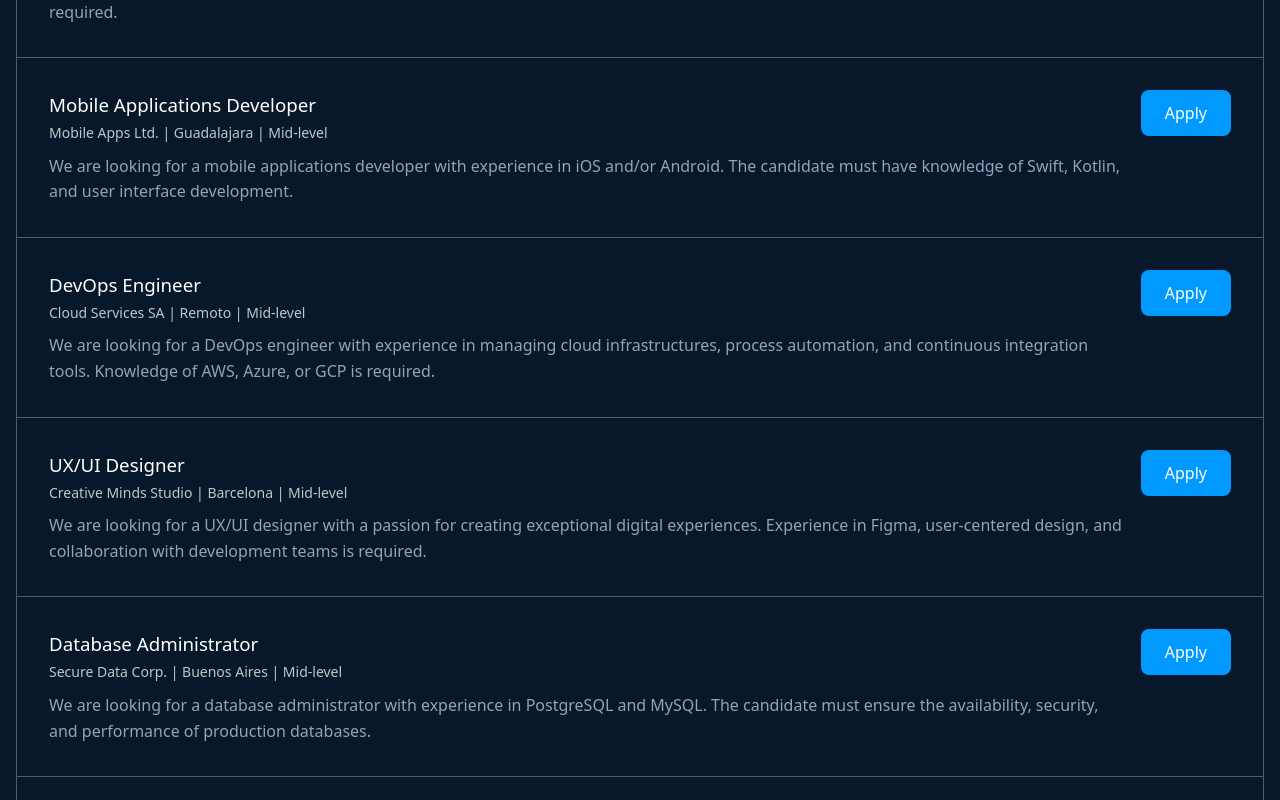
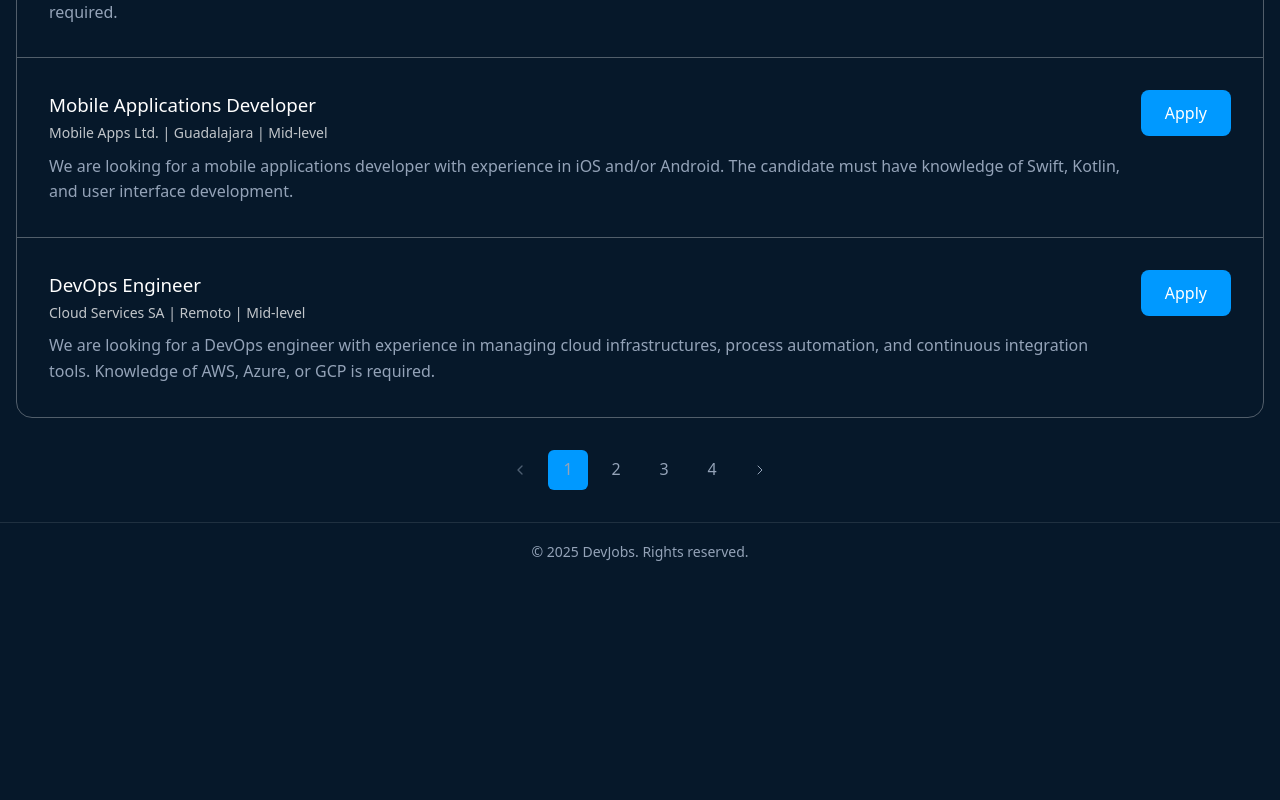
Before and after one commit to anagarcia791/jscamp, a React (Vite) app: page / in a window 1280 px wide. Shown: the part 642-1442 px from the top of the page. After the commit the page ends 1222 px from the top, so only its background shows below. Built offline with nearby package versions, Linux system fonts and the light colour scheme.

Commit message:
componenets updated

```diff
--- a/src/Jobs.jsx
+++ b/src/Jobs.jsx
@@ -1,26 +1,44 @@
-import { Header, SearchBar, JobCard, Footer } from "./components";
+import { useState } from "react";
+
+import {
+  Header,
+  SearchForm,
+  JobListing,
+  Pagination,
+  Footer,
+} from "./components";
 import data from "../data/data.json";
 
+const RESULTS_PER_PAGE = 4;
+
 function App() {
+  const [currentPage, setCurrentPage] = useState(1);
+  const totalPages = Math.ceil(data.jobs.length / RESULTS_PER_PAGE);
+
+  const handlePageChange = (page) => {
+    setCurrentPage(page);
+  };
+
+  const pagedResults = data.jobs.slice(
+    (currentPage - 1) * RESULTS_PER_PAGE, // page 1 -> 0, page 2 -> 5, page 3 -> 10
+    currentPage * RESULTS_PER_PAGE // page 1 -> 5, page 2 -> 10, page 3 -> 15
+  );
+
   return (
     <>
       <Header />
       <main>
         <section className="jobs-search">
-          <h1>Find your next job</h1>
-          <p>Explore thousands of opportunities in the tech sector.</p>
-          <form id="empleos-search-form" role="search">
-            <SearchBar />
-          </form>
+          <SearchForm />
         </section>
 
         <section>
-          <h2>Search results</h2>
-          <div className="jobs-listings">
-            {data.jobs.map((job) => (
-              <JobCard key={job.id} job={job} />
-            ))}
-          </div>
+          <JobListing jobs={pagedResults} />
+          <Pagination
+            currentPage={currentPage}
+            totalPages={totalPages}
+            onPageChange={handlePageChange}
+          />
         </section>
       </main>
       <Footer />
--- a/src/components/JobCard.jsx
+++ b/src/components/JobCard.jsx
@@ -1,4 +1,14 @@
+import { useState } from "react";
+
 function JobCard({ job }) {
+  const [isApplied, setIsApplied] = useState(false);
+
+  const handleApplyClick = () => {
+    setIsApplied(true);
+  };
+
+  const buttonClasses = isApplied ? 'button-apply-job is-applied' : 'button-apply-job';
+
   return (
     <>
       <article className="job-listing-card" data-testid={job.id}>
@@ -7,7 +17,9 @@ function JobCard({ job }) {
           <small>{`${job.company} | ${job.location} | ${job.data.level}`}</small>
           <p>{job.description}</p>
         </div>
-        <button className="button-apply-job">Apply</button>
+        <button className={buttonClasses} onClick={handleApplyClick}>
+          {isApplied ? "Applied" : "Apply"}
+        </button>
       </article>
     </>
   );
--- /dev/null
+++ b/src/components/JobListing.jsx
@@ -0,0 +1,16 @@
+import JobCard from "./JobCard.jsx";
+
+function JobListing({ jobs }) {
+  return (
+    <>
+      <h2>Search results</h2>
+      <div className="jobs-listings">
+        {jobs.map((job) => (
+          <JobCard key={job.id} job={job} />
+        ))}
+      </div>
+    </>
+  );
+}
+
+export default JobListing;
--- /dev/null
+++ b/src/components/Pagination.jsx
@@ -0,0 +1,96 @@
+import styles from "../styles/Pagination.module.css";
+
+function Pagination({ currentPage = 1, totalPages = 10, onPageChange }) {
+  const pages = Array.from({ length: totalPages }, (_, i) => i + 1);
+
+  const isFirstPage = currentPage === 1;
+  const isLastPage = currentPage === totalPages;
+
+  const stylePrevButton = isFirstPage
+    ? { pointerEvents: "none", opacity: 0.5 }
+    : {};
+  const styleNextButton = isLastPage
+    ? { pointerEvents: "none", opacity: 0.5 }
+    : {};
+
+  const handlePrevClick = (event) => {
+    event.preventDefault();
+    if (!isFirstPage) {
+      onPageChange(currentPage - 1);
+    }
+  };
+
+  const handleNextClick = (event) => {
+    event.preventDefault();
+    if (!isLastPage) {
+      onPageChange(currentPage + 1);
+    }
+  };
+
+  const handleChangePage = (event, page) => {
+    event.preventDefault();
+    //const page = Number(event.target.dataset.page);
+
+    if (page !== currentPage) {
+      onPageChange(page);
+    }
+  };
+
+  return (
+    <>
+      <nav
+        className={styles.pagination}
+        role="navigation"
+        aria-label="Pagination Navigation"
+      >
+        <a href="#" style={stylePrevButton} onClick={handlePrevClick}>
+          <svg
+            width="16"
+            height="16"
+            viewBox="0 0 24 24"
+            fill="none"
+            stroke="currentColor"
+            strokeWidth="2"
+            strokeLinecap="round"
+            strokeLinejoin="round"
+          >
+            <path stroke="none" d="M0 0h24v24H0z" fill="none" />
+            <path d="M15 6l-6 6l6 6" />
+          </svg>
+        </a>
+
+        {pages.map((page) => (
+          <a
+            key={`page-${page}`}
+            data-page={page} //way to use data attributes in react, example of use in line 30 and 62
+            href="#"
+            className={currentPage === page ? styles.isActive : ""}
+            //onClick={handleChangePage}
+            onClick={(event) => handleChangePage(event, page)}
+          >
+            {page}
+          </a>
+        ))}
+
+        <a href="#" style={styleNextButton} onClick={handleNextClick}>
+          <svg
+            width="16"
+            height="16"
+            viewBox="0 0 24 24"
+            fill="none"
+            stroke="currentColor"
+            strokeWidth="1.5"
+            strokeLinecap="round"
+            strokeLinejoin="round"
+            className="icon icon-tabler icons-tabler-outline icon-tabler-chevron-right"
+          >
+            <path stroke="none" d="M0 0h24v24H0z" fill="none" />
+            <path d="M9 6l6 6l-6 6" />
+          </svg>
+        </a>
+      </nav>
+      <a href="mailto:"></a>
+    </>
+  );
+}
+export default Pagination;
--- a/src/components/SearchBar.jsx
+++ /dev/null
@@ -1,31 +0,0 @@
-function SearchBar() {
-  return (
-    <div className="search-bar">
-      <svg
-        xmlns="http://www.w3.org/2000/svg"
-        width="24"
-        height="24"
-        viewBox="0 0 24 24"
-        fill="none"
-        stroke="currentColor"
-        strokeWidth="1"
-        strokeLinecap="round"
-        strokeLinejoin="round"
-        className="icon icon-tabler icons-tabler-outline icon-tabler-search"
-      >
-        <path stroke="none" d="M0 0h24v24H0z" fill="none" />
-        <path d="M10 10m-7 0a7 7 0 1 0 14 0a7 7 0 1 0 -14 0" />
-        <path d="M21 21l-6 -6" />
-      </svg>
-
-      <input
-        name="search"
-        id="empleos-search-input"
-        required
-        type="text"
-        placeholder="Buscar trabajos, empresas o habilidades"
-      />
-    </div>
-  );
-}
-export default SearchBar;
--- /dev/null
+++ b/src/components/SearchForm.jsx
@@ -0,0 +1,37 @@
+function SearchForm() {
+  return (
+    <>
+      <h1>Find your next job</h1>
+      <p>Explore thousands of opportunities in the tech sector.</p>
+      <form id="empleos-search-form" role="search">
+        <div className="search-bar">
+          <svg
+            xmlns="http://www.w3.org/2000/svg"
+            width="24"
+            height="24"
+            viewBox="0 0 24 24"
+            fill="none"
+            stroke="currentColor"
+            strokeWidth="1"
+            strokeLinecap="round"
+            strokeLinejoin="round"
+            className="icon icon-tabler icons-tabler-outline icon-tabler-search"
+          >
+            <path stroke="none" d="M0 0h24v24H0z" fill="none" />
+            <path d="M10 10m-7 0a7 7 0 1 0 14 0a7 7 0 1 0 -14 0" />
+            <path d="M21 21l-6 -6" />
+          </svg>
+
+          <input
+            name="search"
+            id="empleos-search-input"
+            required
+            type="text"
+            placeholder="Buscar trabajos, empresas o habilidades"
+          />
+        </div>
+      </form>
+    </>
+  );
+}
+export default SearchForm;
--- a/src/components/index.js
+++ b/src/components/index.js
@@ -1,6 +1,7 @@
-import Header from "./Header";
-import SearchBar from "./SearchBar";
-import JobCard from "./JobCard";
-import Footer from "./Footer";
+import Header from "./Header.jsx";
+import SearchForm from "./SearchForm.jsx";
+import JobListing from "./JobListing.jsx";
+import Pagination from "./Pagination.jsx";
+import Footer from "./Footer.jsx";
 
-export { Header, SearchBar, JobCard, Footer };
+export { Header, SearchForm, JobListing, Pagination, Footer };
--- a/src/main.jsx
+++ b/src/main.jsx
@@ -5,7 +5,8 @@ import Jobs from './Jobs.jsx'
 
 
 createRoot(document.getElementById('root')).render(
-  <StrictMode>
-    <Jobs />
-  </StrictMode>,
+  <Jobs />
+  // <StrictMode> avoid some problems in dev mode, but can cause double rendering
+  //   <Jobs />
+  // </StrictMode>,
 )
--- /dev/null
+++ b/src/styles/Pagination.module.css
@@ -0,0 +1,38 @@
+.pagination {
+  display: flex;
+  justify-content: center;
+  gap: 0.5rem;
+  margin-block: 2rem;
+
+  a {
+    display: flex;
+    align-items: center;
+    justify-content: center;
+    width: 2.5rem;
+    height: 2.5rem;
+    text-decoration: none;
+    color: var(--text-muted);
+    border-radius: 0.375rem;
+    transition: all .3s;
+
+    &:hover, &:focus {
+      background-color: #fff;
+    }
+
+    &:active {
+      transform: scale(0.90);
+    }
+
+    /* &.is-active {
+      background-color: var(--primary-light);
+      color: white;
+      pointer-events: none;
+    } */
+  }
+}
+
+.isActive {
+  background-color: var(--primary-light);
+  color: white;
+  pointer-events: none;
+}
--- a/src/styles/Styles.css
+++ b/src/styles/Styles.css
@@ -391,39 +391,6 @@ article {
   }
 }
 
-.pagination {
-  display: flex;
-  justify-content: center;
-  gap: 0.5rem;
-  margin-block: 2rem;
-
-  a {
-    display: flex;
-    align-items: center;
-    justify-content: center;
-    width: 2.5rem;
-    height: 2.5rem;
-    text-decoration: none;
-    color: var(--text-muted);
-    border-radius: 0.375rem;
-    transition: all .3s;
-
-    &:hover, &:focus {
-      background-color: #fff;
-    }
-
-    &:active {
-      transform: scale(0.90);
-    }
-
-    &.is-active {
-      background-color: var(--primary-light);
-      color: white;
-      pointer-events: none;
-    }
-  }
-}
-
 .button-apply-job {
   background: #09f;
 
```
